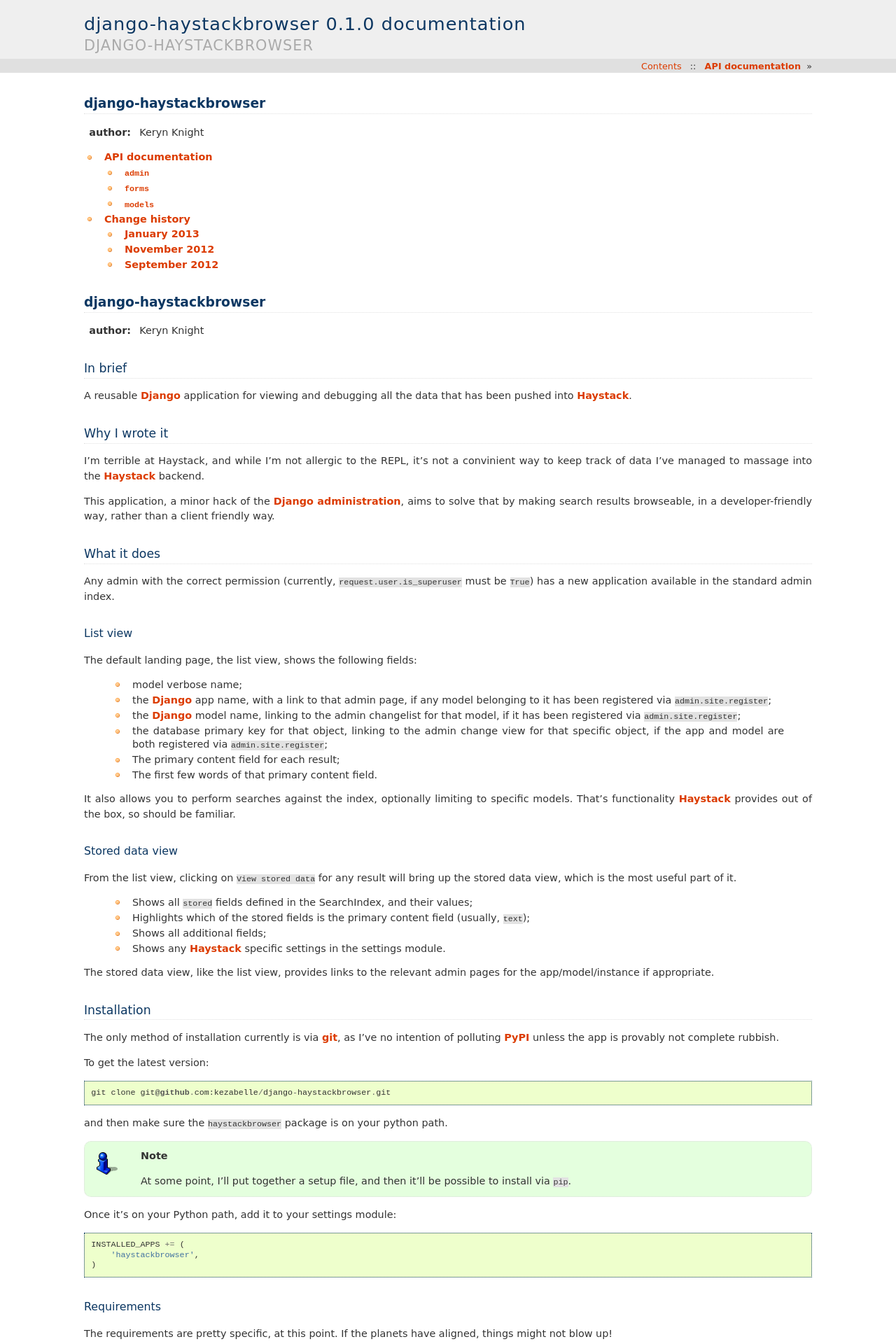
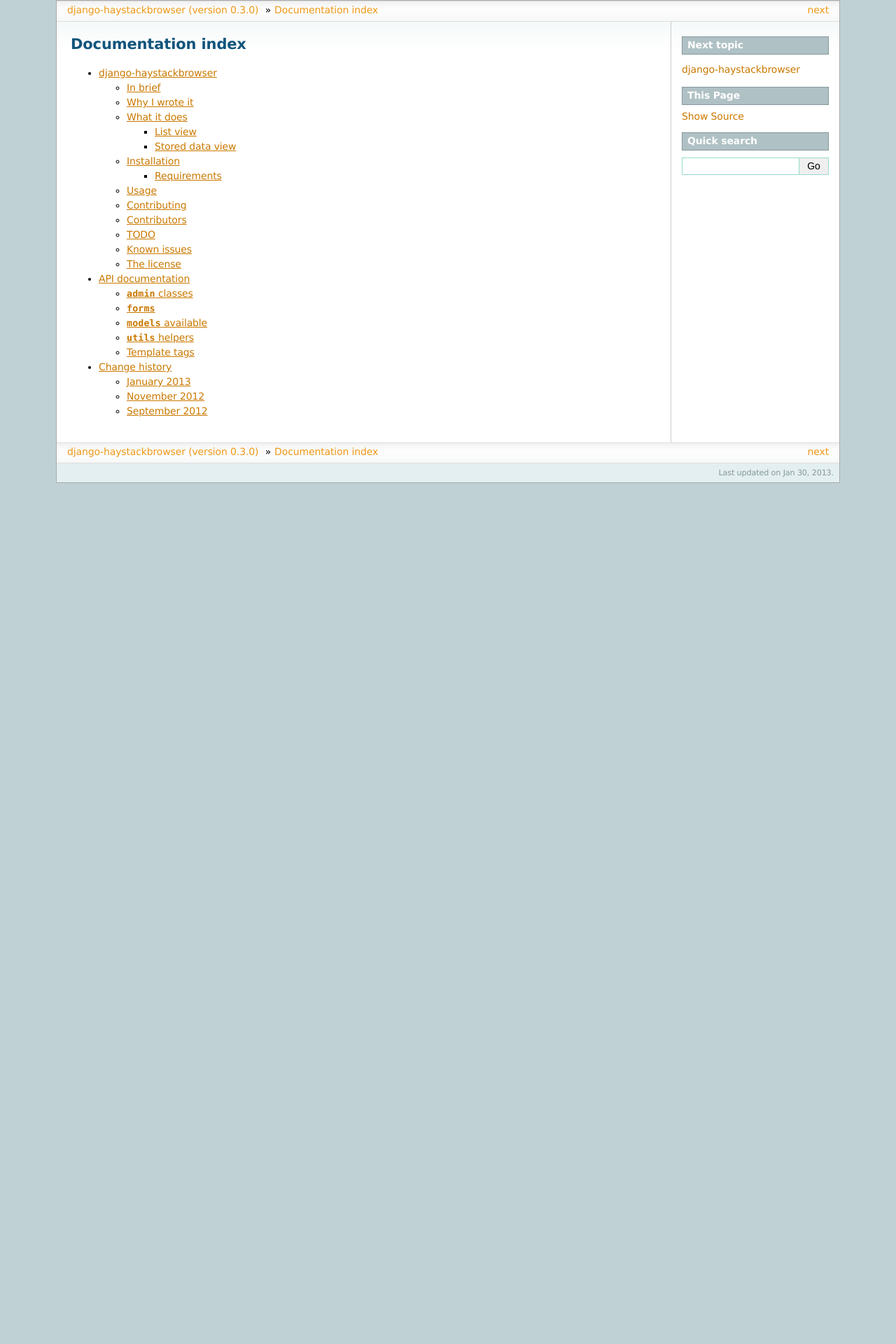
Before and after one commit to kezabelle/django-haystackbrowser, a Sphinx documentation site: the page built from docs/index.rst, in a window 1280 px wide. Shown: the top 1920 px of the page at 70% size. Built offline with Sphinx 7.4.7, drawn with Linux system fonts in a browser that asks for light colours; after the commit the page ends 900 px from its top, so only the background shows below that; some of the changed text lies outside the part shown.

Commit message:
Working on documentation

```diff
--- a/docs/about.rst
+++ b/docs/about.rst
@@ -1,5 +1,3 @@
-.. django-haystackbrowser documentation master file, created by
-   sphinx-quickstart on Sun Sep 23 17:15:39 2012.
 
 .. _Django: https://www.djangoproject.com/
 .. _Haystack: http://www.haystacksearch.org/
@@ -23,6 +23,7 @@
 
 A reusable `Django`_ application for viewing and debugging all the data that
 has been pushed into `Haystack`_.
+
 
 Why I wrote it
 --------------
--- a/docs/api.rst
+++ b/docs/api.rst
@@ -1,8 +1,8 @@
 API documentation
 =================
 
-:mod:`admin`
-------------
+:mod:`admin` classes
+--------------------
 
 .. automodule:: haystackbrowser.admin
     :members:
@@ -15,9 +15,23 @@
     :members:
     :show-inheritance:
 
-:mod:`models`
--------------
+:mod:`models` available
+-----------------------
 
 .. automodule:: haystackbrowser.models
     :members:
     :show-inheritance:
+
+:mod:`utils` helpers
+--------------------
+
+.. automodule:: haystackbrowser.utils
+    :members:
+    :show-inheritance:
+
+Template tags
+-------------
+
+.. automodule:: haystackbrowser.templatetags.haystackbrowser_data
+    :members:
+    :show-inheritance:
--- a/docs/conf.py
+++ b/docs/conf.py
@@ -17,21 +17,19 @@
 django_conf.HAYSTACK_SITECONF = 'search_sites'
 django_conf.HAYSTACK_SEARCH_ENGINE = 'simple'
 setup_environ(django_conf)
+
 # If extensions (or modules to document with autodoc) are in another directory,
 # add these directories to sys.path here. If the directory is relative to the
 # documentation root, use os.path.abspath to make it absolute, like shown here.
-haystack_search_sites = os.path.abspath(
-        os.path.join(
-            os.path.dirname(__file__), 'required_modules',
-        )
-    )
-browserdocs = os.path.abspath(
-        os.path.join(
-            os.path.dirname(__file__), '..',
-        )
-    )
-sys.path.insert(0, browserdocs)
-sys.path.insert(0, haystack_search_sites)
+packages = [
+    'required_modules',
+    '..'
+]
+here = os.path.dirname(__file__)
+for pkg in packages:
+    new_pkg = os.path.abspath(os.path.join(here, pkg))
+    sys.path.insert(0, new_pkg)
+from haystackbrowser import version as bundled_version
 
 # -- General configuration -----------------------------------------------------
 
@@ -63,9 +61,9 @@
 # built documents.
 #
 # The short X.Y version.
-version = '0.1.0'
+version = bundled_version
 # The full version, including alpha/beta/rc tags.
-release = '0.1.0'
+release = bundled_version
 
 # The language for content autogenerated by Sphinx. Refer to documentation
 # for a list of supported languages.
@@ -85,11 +83,11 @@
 #default_role = None
 
 # If true, '()' will be appended to :func: etc. cross-reference text.
-#add_function_parentheses = True
+add_function_parentheses = True
 
 # If true, the current module name will be prepended to all description
 # unit titles (such as .. function::).
-#add_module_names = True
+add_module_names = True
 
 # If true, sectionauthor and moduleauthor directives will be shown in the
 # output. They are ignored by default.
@@ -106,7 +104,7 @@
 
 # The theme to use for HTML and HTML Help pages.  See the documentation for
 # a list of builtin themes.
-html_theme = 'haiku'
+html_theme = 'sphinxdoc'
 
 # Theme options are theme-specific and customize the look and feel of a theme
 # further.  For a list of options available for each theme, see the
@@ -118,10 +116,10 @@
 
 # The name for this set of Sphinx documents.  If None, it defaults to
 # "<project> v<release> documentation".
-#html_title = None
+html_title = '%s %s' % (project, release)
 
 # A shorter title for the navigation bar.  Default is the same as html_title.
-#html_short_title = None
+html_short_title = '%s (version %s)' % (project, release)
 
 # The name of an image file (relative to this directory) to place at the top
 # of the sidebar.
@@ -162,7 +160,7 @@
 #html_split_index = False
 
 # If true, links to the reST sources are added to the pages.
-html_show_sourcelink = False
+html_show_sourcelink = True
 
 # If true, "Created using Sphinx" is shown in the HTML footer. Default is True.
 html_show_sphinx = False
--- a/docs/index.rst
+++ b/docs/index.rst
@@ -1,15 +1,12 @@
 .. django-haystackbrowser documentation master file, created by
    sphinx-quickstart on Sun Sep 23 17:15:39 2012.
 
-django-haystackbrowser
-======================
-
-:author: Keryn Knight
+Documentation index
+===================
 
 .. toctree::
     :maxdepth: 10
 
+    about
     api
     changelog
-
-.. include:: about.rst
```
Also changed, not shown: other parts of docs/about.rst (+2 -0 lines), 1 other file.
